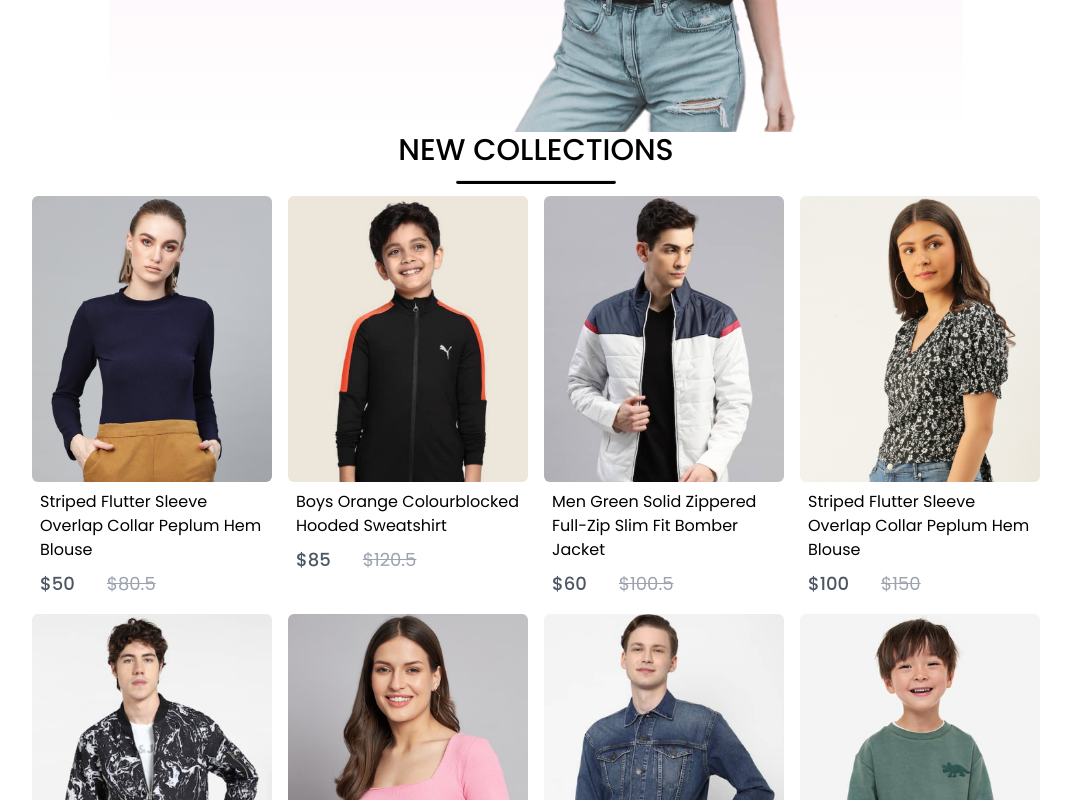
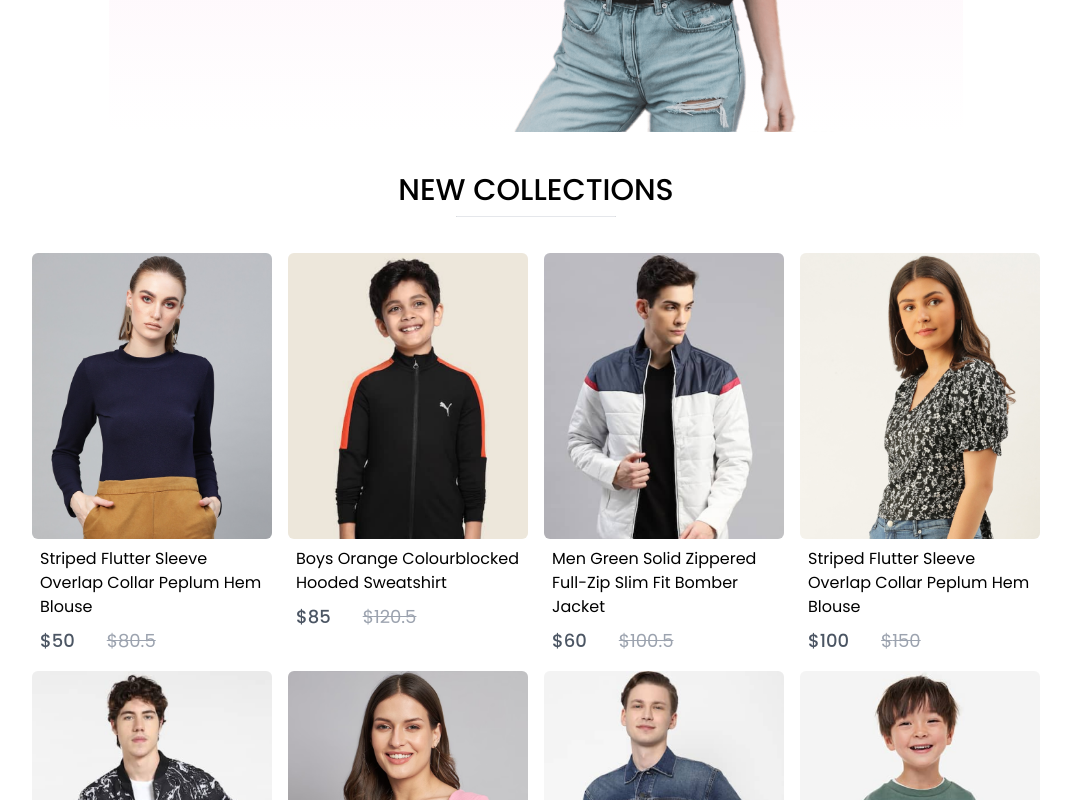
Before and after one commit to prajeet-shah/E-Commerce, a React (Create React App) app: page / in a window 1280 px wide. Shown: the part 2020-2820 px from the top of the page, without its empty margins (104-1175 px from the left). Built offline with nearby package versions, Linux system fonts and the light colour scheme.

Commit message:
chage in newcollection

```diff
--- a/src/Components/NewCollection/NewCollection.jsx
+++ b/src/Components/NewCollection/NewCollection.jsx
@@ -3,10 +3,10 @@ import new_collection from '../Assets/new_collections';
 import Item from '../item/Item';
 const NewCollection = () => {
   return (
-    <div className='new-collections flex flex-col items-center gap-3 h-90vh '>
+    <div className='new-collections flex flex-col items-center gap-3 h-90vh mt-10 '>
       <h1 className='text-brown-100 text-3xl font-medium'>NEW COLLECTIONS</h1>
-        <hr className='w-40 h-1 rounded-lg bg-black'/>
-        <div className='collections grid grid-cols-4 gap-4'>
+        <hr className='w-40 h-px rounded-lg bg-black -mt-1'/>
+        <div className='collections grid grid-cols-4 gap-4 mt-6'>
             {new_collection.map((item , i)=>{
                 return <Item  key = {i} id = {item.id} name = {item.name}
                 image = {item.image} new_price = {item.new_price} old_price = {item.old_price}/>
--- a/src/Pages/LoginSignup.jsx
+++ b/src/Pages/LoginSignup.jsx
@@ -5,7 +5,7 @@ const LoginSignup = () => {
     <div className='loginsignup w-full min-h-screen bg-pink-200 pt-10'>
     <div className='loginsignup-container w-96 h-96 bg-white mx-auto my-auto py-12 px-16'>
       <h1 className='mx-0 my-6'>Sign Up</h1>
-      <div className='loginsignup-fields '>
+      <div className='loginsignup-fields'>
         <input type='text' placeholder='Your Name'/>
         <input type='email' placeholder='Email Address'/>
         <input type='password' placeholder='Password'/>
```
